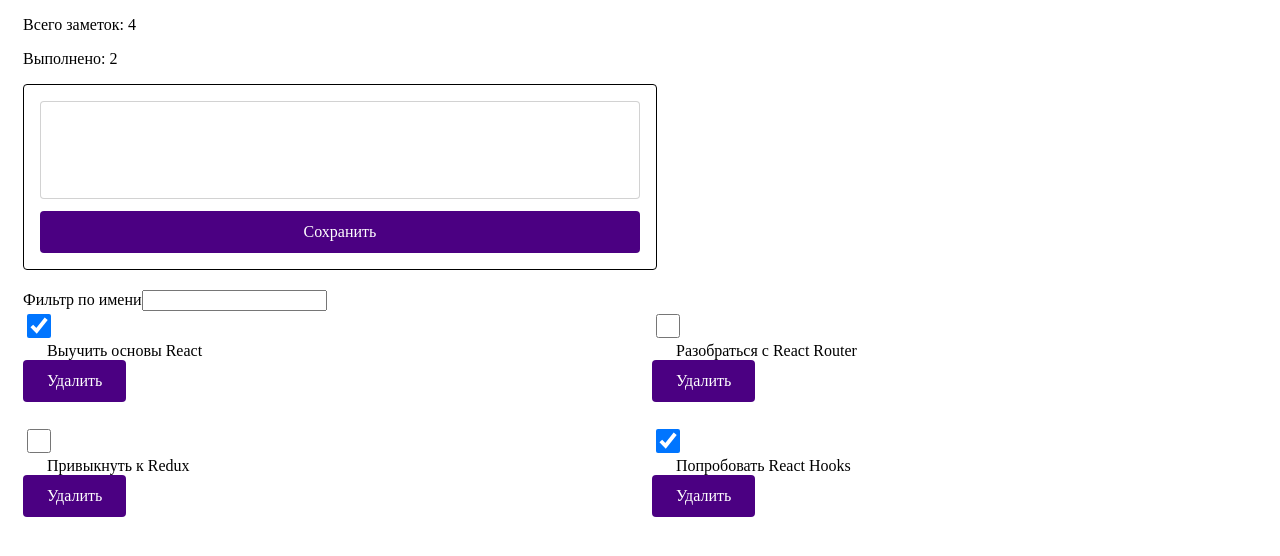
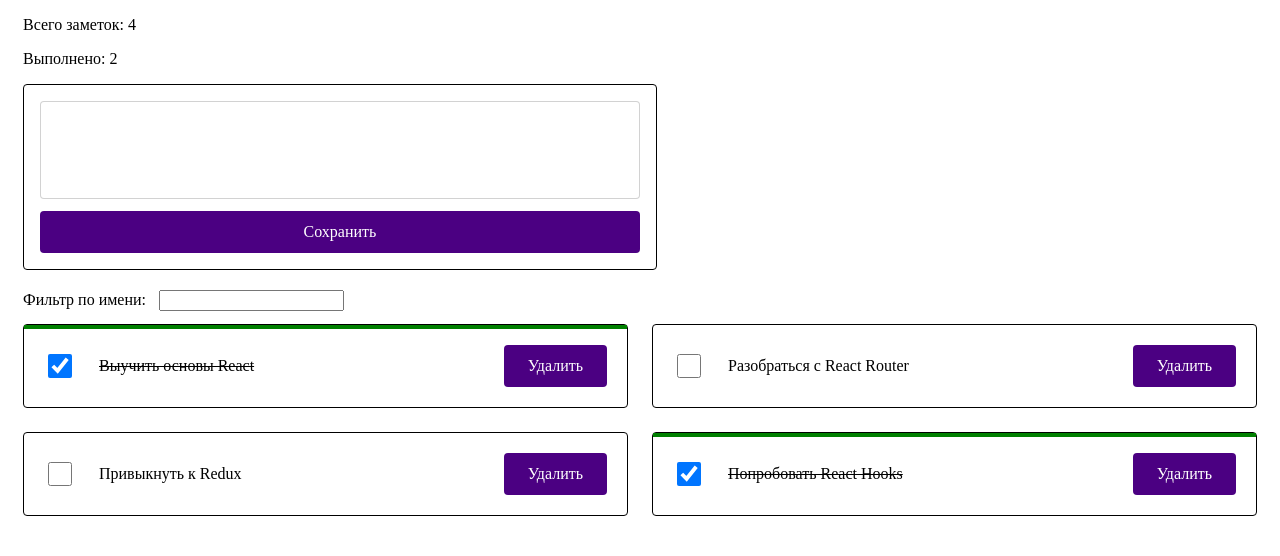
Before and after one commit to massqeen/goit-react-hw-02-phonebook, a React (Create React App) app: page / in a window 1280 px wide. Shown: the top 556 px of the page. Built offline with nearby package versions, Linux system fonts and the light colour scheme; the HTML template or start-up script is replaced by a standard one.

Commit message:
fixes styles for the components

```diff
--- a/src/components/Filter.js
+++ b/src/components/Filter.js
@@ -3,8 +3,8 @@ import PropTypes from 'prop-types';
 
 const Filter = ({ value = '', onChange }) => (
   <label>
-    Фильтр по имени
-    <input type="text" value={value} onChange={onChange} />
+    Фильтр по имени:
+    <input type="text" value={value} onChange={onChange} style={{ marginLeft: '1em', marginBottom: '1em' }}/>
   </label>
 );
 Filter.propTypes = {
--- a/src/components/TodoEditor/TodoEditor.module.css
+++ b/src/components/TodoEditor/TodoEditor.module.css
@@ -1,11 +1,4 @@
-@value colors: '../../styles/_colors.module.css';
-@value indigo,
-indigo-accent,
-red,
-red-accent,
-green,
-black,
-white from colors;
+@value indigo,indigo-accent,red,red-accent,green,black,white from '../../styles/_colors.module.css';
 
 .TodoEditor {
   width: 600px;
--- a/src/components/TodoList/TodoList.js
+++ b/src/components/TodoList/TodoList.js
@@ -2,15 +2,18 @@ import React from 'react';
 import classNames from 'classnames';
 import styles from './TodoList.module.css';
 
-const TodoList = ({ todos, onDeleteTodo, onToggleCompleted }) => (
+console.log(styles);
+const boundClassNames = classNames.bind(styles);
+const TodoList = ({ todos, onDeleteTodo, onToggleCompleted }) => {
+  return (
     <ul className={styles.TodoList}>
-    {todos.map(({ id, text, completed }) => (
+      {todos.map(({ id, text, completed }) => {
+        const className = boundClassNames({
+        [styles.item]: true, [styles.completed]: completed });
+        return (
           <li
             key={id}
-        // TODO заменить на метод для CSS-модулей
-        className={classNames('TodoList__item', {
-          'TodoList__item--completed': completed,
-        })}
+            className={className}
           >
             <input
               type="checkbox"
@@ -27,8 +30,10 @@ const TodoList = ({ todos, onDeleteTodo, onToggleCompleted }) => (
               Удалить
             </button>
           </li>
-    ))}
+        );
+      })}
     </ul>
   );
+};
 
 export default TodoList;
--- a/src/components/TodoList/TodoList.module.css
+++ b/src/components/TodoList/TodoList.module.css
@@ -1,11 +1,5 @@
-@value colors: '../../styles/_colors.module.css';
-@value indigo,
-indigo-accent,
-red,
-red-accent,
-green,
-black,
-white from colors;
+@value indigo,indigo-accent,red,red-accent,green,black,white from '../../styles/_colors.module.css';
+
 .TodoList {
   composes: lists from '../../styles/_extensions.module.css';
 
@@ -23,6 +17,7 @@ white from colors;
   border: 1px solid black;
   border-radius: 4px;
 }
+
 .item::before {
   content: '';
   position: absolute;
@@ -35,7 +30,7 @@ white from colors;
   transition: transform 250ms cubic-bezier(0.4, 0, 0.2, 1);
 }
 
-.item--completed::before {
+.completed::before {
   transform: scaleX(1);
 }
 
@@ -43,7 +38,7 @@ white from colors;
   margin: 0 24px;
 }
 
-.item--completed .text {
+.completed .text{
   text-decoration: line-through;
 }
 
```
Lines whose indentation alone changed are shown as unchanged.
